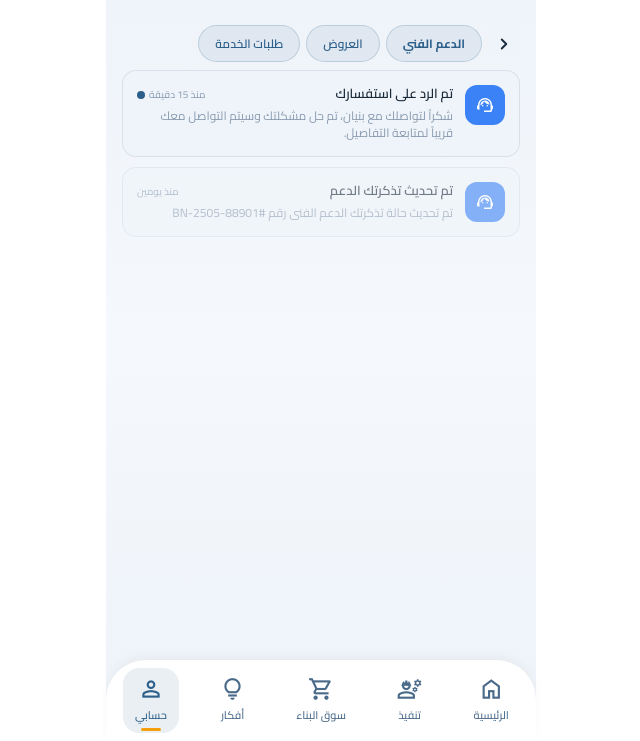
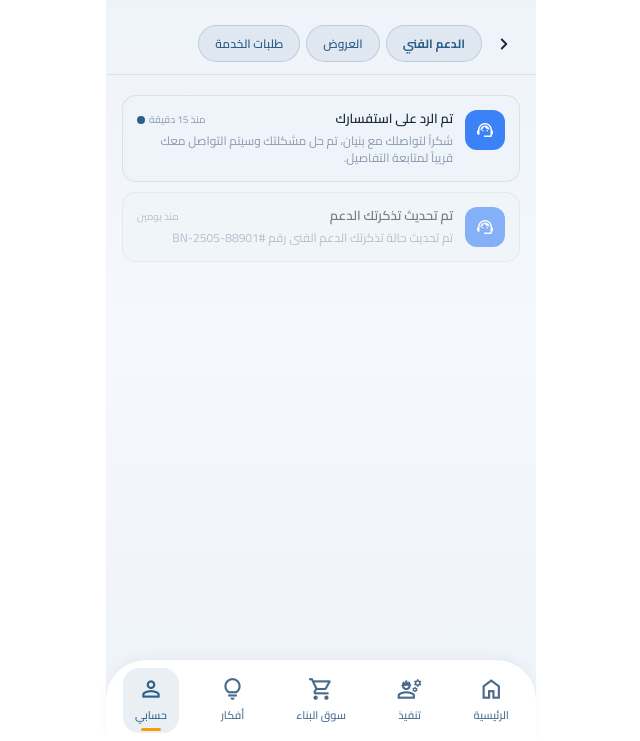
Before and after one commit to hsonjecko-web/bnn, a website: page notifications.html in a window 1280 px wide. Shown: the part 59-800 px from the top of the page, without its empty margins (319-959 px from the left). Drawn offline with nearby package versions, Linux system fonts and the light colour scheme.

Commit message:
تحسين المسافات بين التبويبات والمحتوى مع خط فاصل أنيق

```diff
--- a/notifications.html
+++ b/notifications.html
@@ -48,7 +48,7 @@ html.light-mode .notif-tab { background:rgba(44,95,138,0.08); color:#2c5f8a; bor
             <div class="page-content" style="padding-right:0;padding-left:0;display:flex;flex-direction:column;">
 
                 <!-- Back + Tabs row -->
-                <div style="display:flex;align-items:center;gap:6px;padding:12px 16px 8px;">
+                <div style="display:flex;align-items:center;gap:6px;padding:12px 16px 12px;border-bottom:1px solid var(--border-light);">
                     <button onclick="window.location.href='account.html'" style="flex-shrink:0;width:32px;height:32px;border:none;border-radius:8px;background:var(--bg-input);color:var(--text-white);display:flex;align-items:center;justify-content:center;cursor:pointer;">
                         <svg width="18" height="18" viewBox="0 0 24 24" fill="none" stroke="currentColor" stroke-width="2.5" stroke-linecap="round" stroke-linejoin="round"><polyline points="9 18 15 12 9 6"/></svg>
                     </button>
@@ -61,7 +61,7 @@ html.light-mode .notif-tab { background:rgba(44,95,138,0.08); color:#2c5f8a; bor
                 </div>
 
                 <!-- Notifications List -->
-                <div v-if="filtered.length" style="flex:1;padding:0 16px 16px;display:flex;flex-direction:column;gap:10px;">
+                <div v-if="filtered.length" style="flex:1;padding:20px 16px 16px;display:flex;flex-direction:column;gap:10px;">
                     <div v-for="n in filtered" :key="n.id" class="notif-card" :class="{ read: n.read }" @click="openNotif(n)">
                         <div class="notif-icon" :style="{ background: iconBg(n.type) }">
                             <span class="material-symbols-outlined" style="font-size:20px;color:#fff;">{{ iconName(n.type) }}</span>
```
